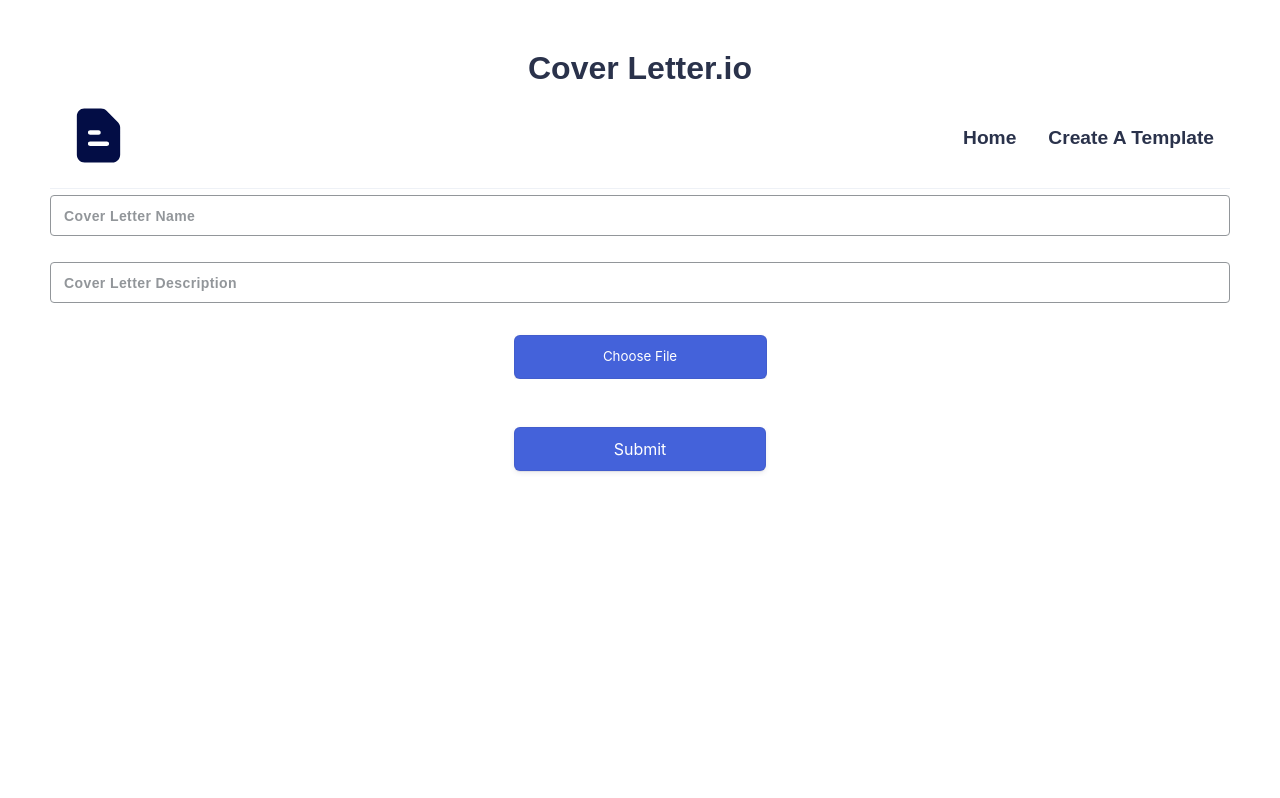
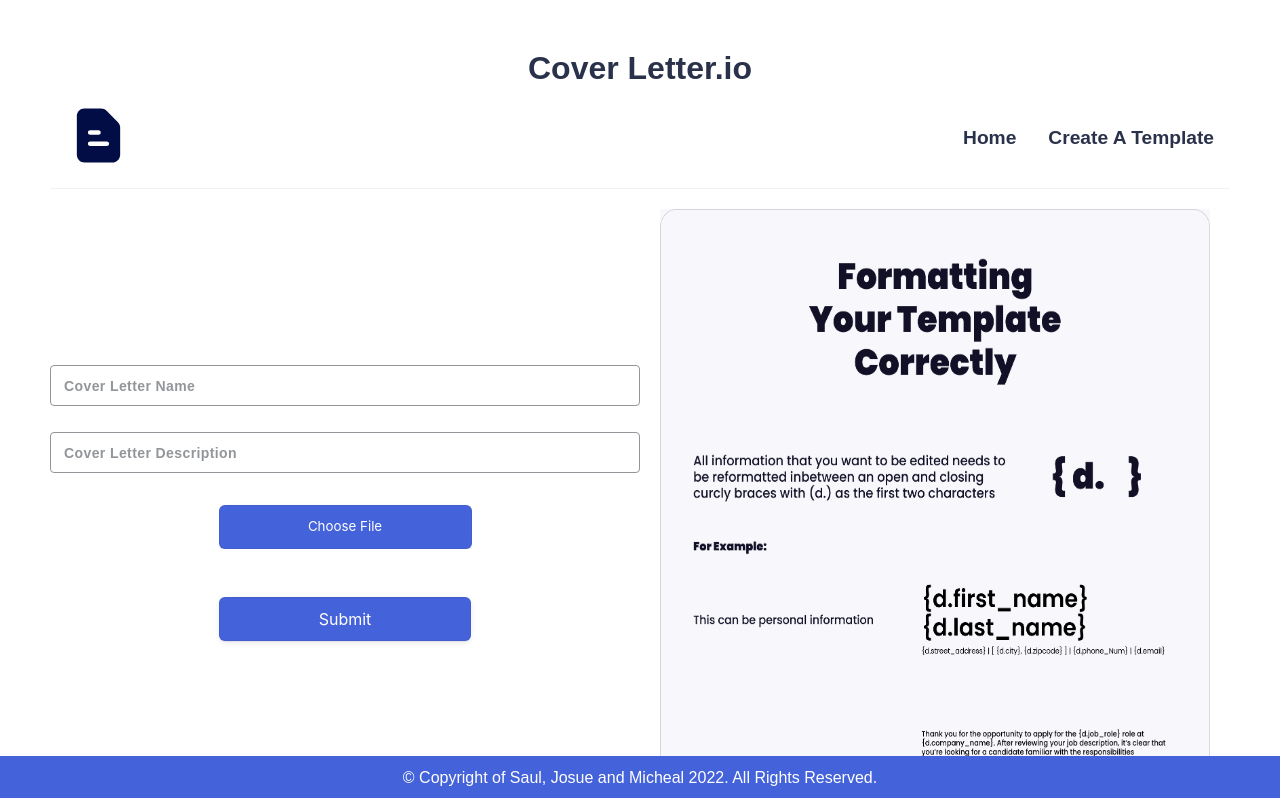
Before and after one commit to Saul-RobotPenguin/template-frontend, a React (Create React App) app: page /create-templates in a window 1280 px wide. Shown: the top 798 px of the page. Built offline with nearby package versions, Linux system fonts and the light colour scheme; a web font is replaced by a local one.

Commit message:
Added image in create template.jsx

```diff
--- a/src/components/routes/CreateTemplate.jsx
+++ b/src/components/routes/CreateTemplate.jsx
@@ -3,6 +3,7 @@ import { useNavigate } from "react-router-dom";
 import axios from "axios";
 import Layout from "../shared/Layout";
 import FileBase64 from "react-file-base64";
+import Directions from "../images/Formating Directions.png";
 import "./Form.css";
 function CreateTemplate() {
   const navigate = useNavigate();
@@ -47,6 +48,9 @@ function CreateTemplate() {
 
   return (
     <Layout>
+      <div className="row">
+        <div className="column">
+          <div class="form">
             <form onSubmit={(e) => handleSubmit(e)}>
               <div class="textfield-outlined">
                 <input
@@ -84,6 +88,12 @@ function CreateTemplate() {
                 Submit
               </button>
             </form>
+          </div>
+        </div>
+        <div className="column">
+          <img src={Directions} width="550px" height="850px" />
+        </div>
+      </div>
     </Layout>
   );
 }
--- a/src/components/routes/Form.css
+++ b/src/components/routes/Form.css
@@ -311,3 +311,22 @@ input[type="file"]::file-selector-button {
   display: flex;
   justify-content: space-between;
 }
+
+.row {
+  padding-top: 20px;
+}
+
+.column {
+  float: left;
+  width: 50%;
+}
+
+.row:after {
+  content: "";
+  display: table;
+  clear: both;
+}
+
+.form {
+  padding-top: 150px;
+}
--- a/src/components/routes/Home.jsx
+++ b/src/components/routes/Home.jsx
@@ -9,7 +9,6 @@ const Home = () => {
         <Hero />
         <Templates />
       </Layout>
-      <Footer />
     </>
   );
 };
--- a/src/components/routes/Template.jsx
+++ b/src/components/routes/Template.jsx
@@ -32,8 +32,8 @@ function Template() {
 
   //create functioinality
   const [usersData, setUsersData] = useState({
-    first_name: "Saul",
-    last_name: "Calleja",
+    first_name: "John",
+    last_name: "Smith",
     street_address: "Random Ave",
     city: "New York",
     zipcode: "12345",
--- a/src/components/shared/Footer.css
+++ b/src/components/shared/Footer.css
@@ -1,6 +1,6 @@
 .footer {
   margin-top: 1rem;
-  padding: 1rem;
+  padding: 0.8rem;
   background-color: #4462da;
   font-weight: 400;
   color: white;
--- a/src/components/shared/Layout.jsx
+++ b/src/components/shared/Layout.jsx
@@ -7,8 +7,8 @@ const Layout = (props) => {
       <h1>Cover Letter.io</h1>
       <Navbar />
 
-
       {props.children}
+      <Footer />
     </>
   );
 };
--- a/src/components/shared/Navbar.css
+++ b/src/components/shared/Navbar.css
@@ -1,6 +1,8 @@
 /*   color variables */
 /*   border radius */
-*, *::before, *::after {
+*,
+*::before,
+*::after {
   box-sizing: border-box;
   margin: 0;
   padding: 0;
@@ -9,7 +11,7 @@ body {
   font-family: "Andika New Basic", sans-serif;
   font-weight: 700;
   color: #2a324b;
-  height: 100vh;
+  height: 100%;
 }
 .nav {
   border-bottom: 1px solid #eef1f6;
```
Also changed, not shown: src/components/images/Formating Directions.png (added). Lines whose indentation alone changed are shown as unchanged.
